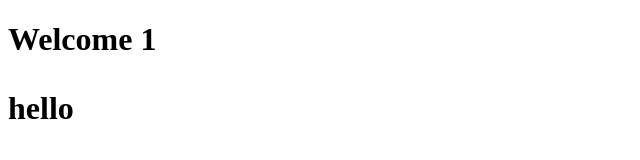
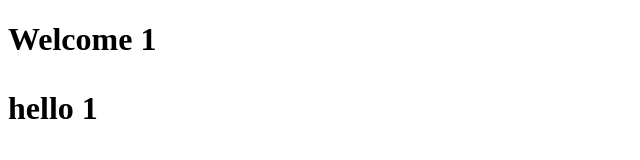
Before and after one commit to kunalfarkase9494/c-project, a plain HTML site: page index.html in a window 1280 px wide. Shown: the full height of the page, 0-640 px from the left. Drawn offline with Linux system fonts and the light colour scheme.

Commit message:
Update index.html

```diff
--- a/index.html
+++ b/index.html
@@ -7,6 +7,6 @@
 </head>
 <body>
     <h1>Welcome 1<h1>
-    <p>hello</p>
+    <p>hello 1</p>
 </body>
 </html>
```
